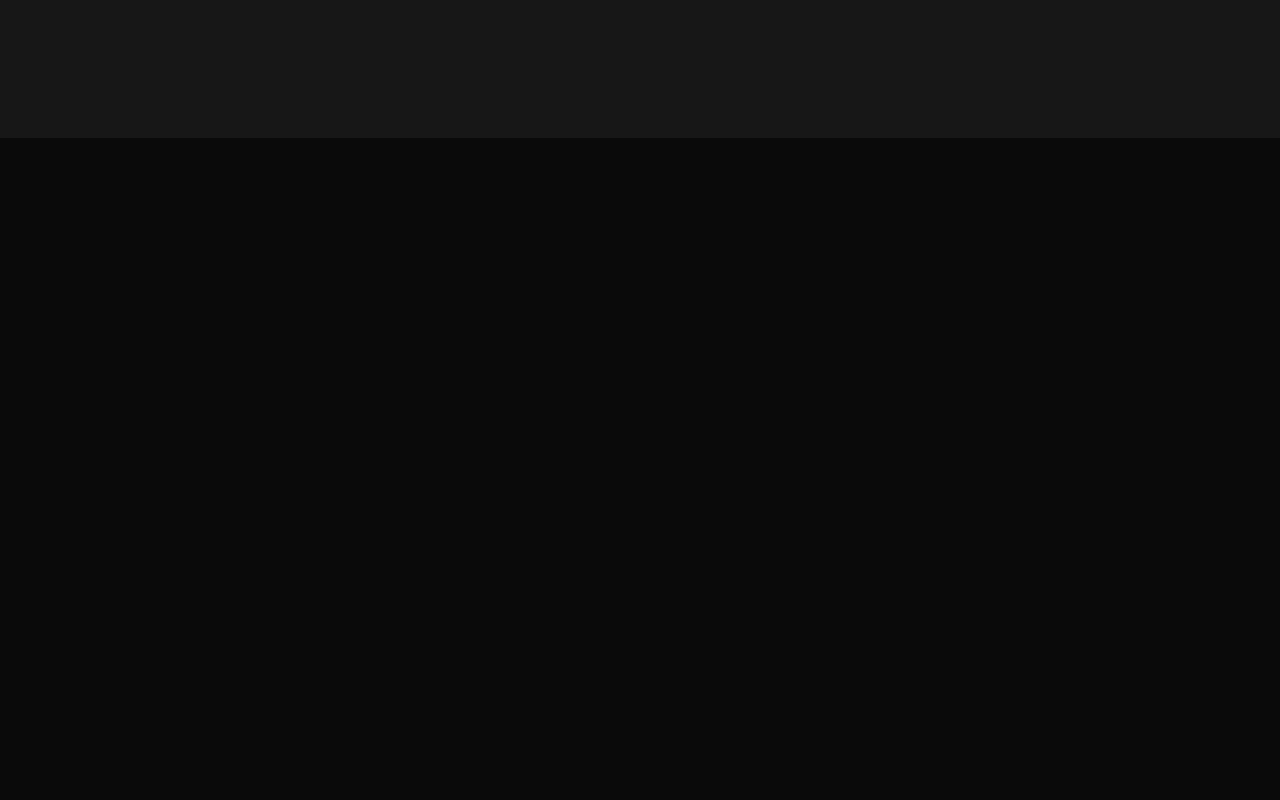
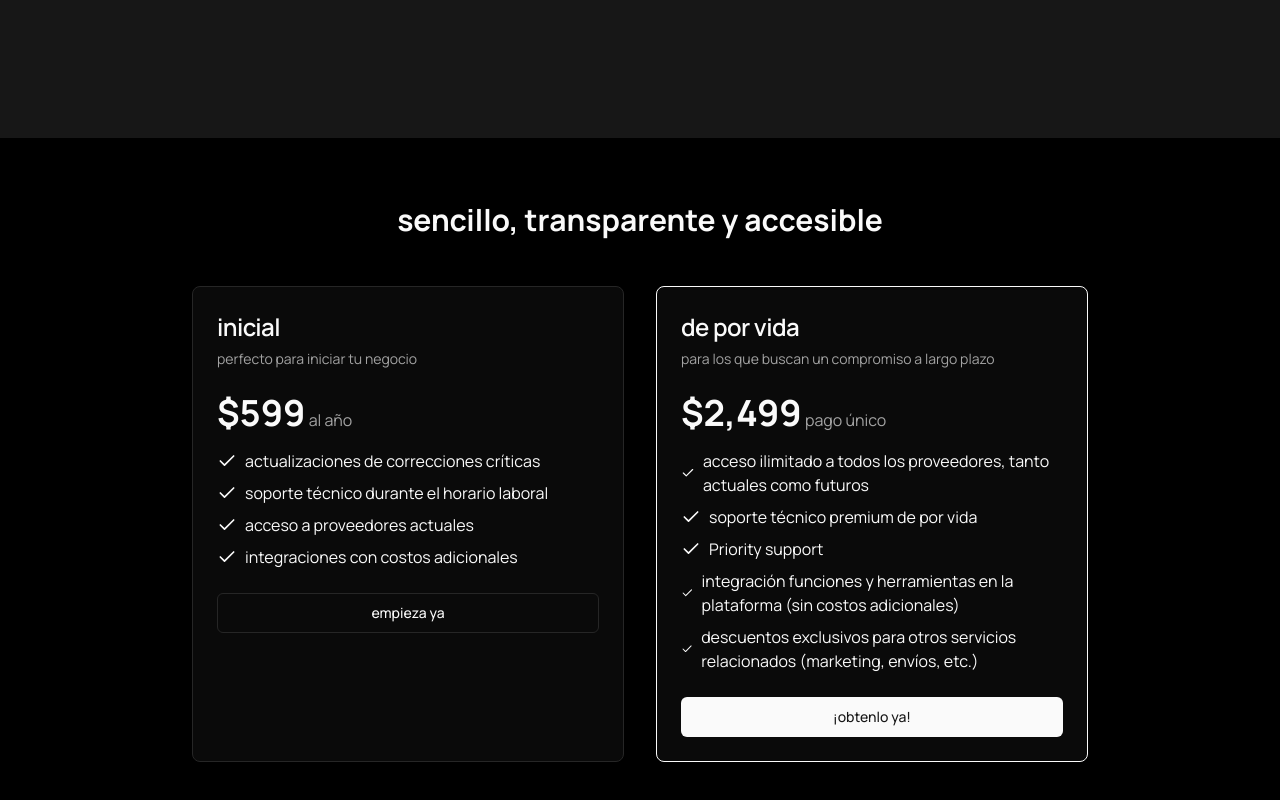
Before and after one commit to DanMoCa/tienditamaker, a Next.js app: page / in a window 1280 px wide. Shown: the part 3324-4124 px from the top of the page. Before the commit the page ends 3462 px from the top, so only its background shows below. Built offline with nearby package versions, Linux system fonts and the light colour scheme.

Commit message:
pricing section

```diff
--- a/app/page.tsx
+++ b/app/page.tsx
@@ -2,6 +2,7 @@ import Header from "@/components/header";
 import Features from "@/components/features";
 import Sell from "@/components/sell";
 import Templates from "@/components/templates";
+import PricingSection from "@/components/pricing";
 
 export default function Home() {
   return (
@@ -11,6 +12,7 @@ export default function Home() {
         <Features />
         <Sell />
         <Templates />
+        <PricingSection />
       </main>
     </div>
   );
--- /dev/null
+++ b/components/pricing.tsx
@@ -0,0 +1,91 @@
+import * as React from "react";
+import { Check } from "lucide-react";
+
+import { cn } from "@/lib/utils";
+import { Button } from "@/components/ui/button";
+import {
+  Card,
+  CardContent,
+  CardDescription,
+  CardFooter,
+  CardHeader,
+  CardTitle,
+} from "@/components/ui/card";
+
+const plans = [
+  {
+    name: "inicial",
+    description: "perfecto para iniciar tu negocio",
+    price: "$599",
+    billing: "al año",
+    features: [
+      "actualizaciones de correcciones críticas",
+      "soporte técnico durante el horario laboral",
+      "acceso a proveedores actuales",
+      "integraciones con costos adicionales",
+    ],
+    cta: "empieza ya",
+  },
+  {
+    name: "de por vida",
+    description: "para los que buscan un compromiso a largo plazo",
+    price: "$2,499",
+    billing: "pago único",
+    features: [
+      "acceso ilimitado a todos los proveedores, tanto actuales como futuros",
+      "soporte técnico premium de por vida",
+      "Priority support",
+      "integración funciones y herramientas en la plataforma (sin costos adicionales)",
+      "descuentos exclusivos para otros servicios relacionados (marketing, envíos, etc.)",
+    ],
+    cta: "¡obtenlo ya!",
+    popular: true,
+  },
+];
+
+export default function PricingSection() {
+  return (
+    <section className="py-16">
+      <div className="container mx-auto px-4">
+        <h2 className="text-3xl font-bold text-center mb-12">
+          sencillo, transparente y accesible
+        </h2>
+        <div className="grid md:grid-cols-2 gap-8 max-w-4xl mx-auto">
+          {plans.map((plan) => (
+            <Card
+              key={plan.name}
+              className={cn(plan.popular && "border-primary shadow-lg")}
+            >
+              <CardHeader>
+                <CardTitle className="text-2xl">{plan.name}</CardTitle>
+                <CardDescription>{plan.description}</CardDescription>
+              </CardHeader>
+              <CardContent>
+                <div className="mb-4">
+                  <span className="text-4xl font-bold">{plan.price}</span>
+                  <span className="text-muted-foreground"> {plan.billing}</span>
+                </div>
+                <ul className="space-y-2">
+                  {plan.features.map((feature) => (
+                    <li key={feature} className="flex items-center">
+                      <Check className="h-5 w-5 text-primary mr-2" />
+                      <span>{feature}</span>
+                    </li>
+                  ))}
+                </ul>
+              </CardContent>
+              <CardFooter>
+                <Button
+                  className="w-full"
+                  variant={plan.popular ? "default" : "outline"}
+                >
+                  {plan.cta}
+                </Button>
+              </CardFooter>
+            </Card>
+          ))}
+        </div>
+      </div>
+    </section>
+  );
+}
--- a/components/templates.tsx
+++ b/components/templates.tsx
@@ -67,7 +67,7 @@ export default function Templates() {
       <h1 className="text-4xl text-center font-bold mb-8">
         encuentra la plantilla perfecta para tu negocio
       </h1>
-      <div className="grid md:grid-cols-2 gap-8 md:px-40">
+      <div className="grid md:grid-cols-2 gap-8 md:px-40 items-center justify-center">
         <div className="space-y-4">
           <Accordion type="single" collapsible defaultValue="item-2">
             {steps.map((step, index) => (
@@ -90,7 +90,7 @@ export default function Templates() {
         </div>
         <Card>
           <Image
-            src="https://res.cloudinary.com/do3k4ocu4/image/upload/v1728778795/iztqj4cujouhrkb1wqhj.png"
+            src="https://res.cloudinary.com/do3k4ocu4/image/upload/v1729375314/mzabytoowu49x1og9xix.png"
             alt="Invoice preview"
             width={1920}
             height={1080}
```
